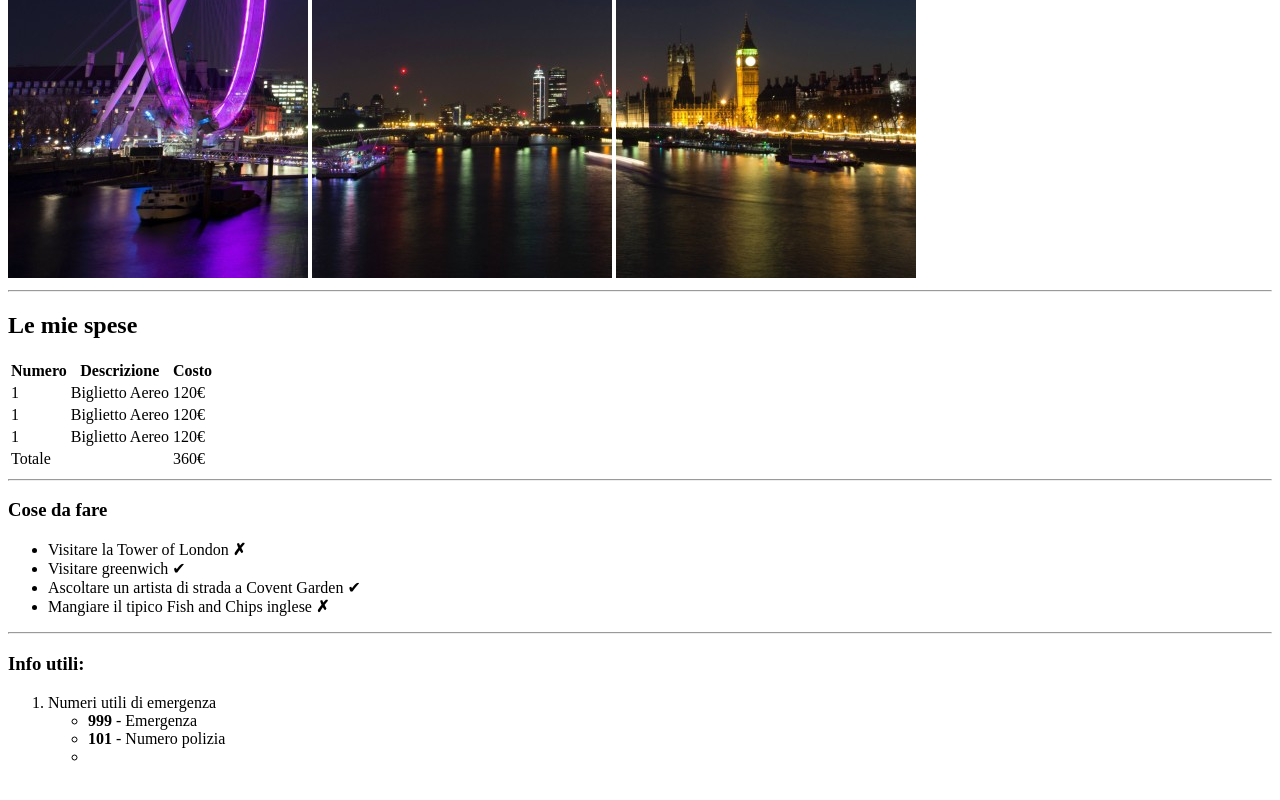
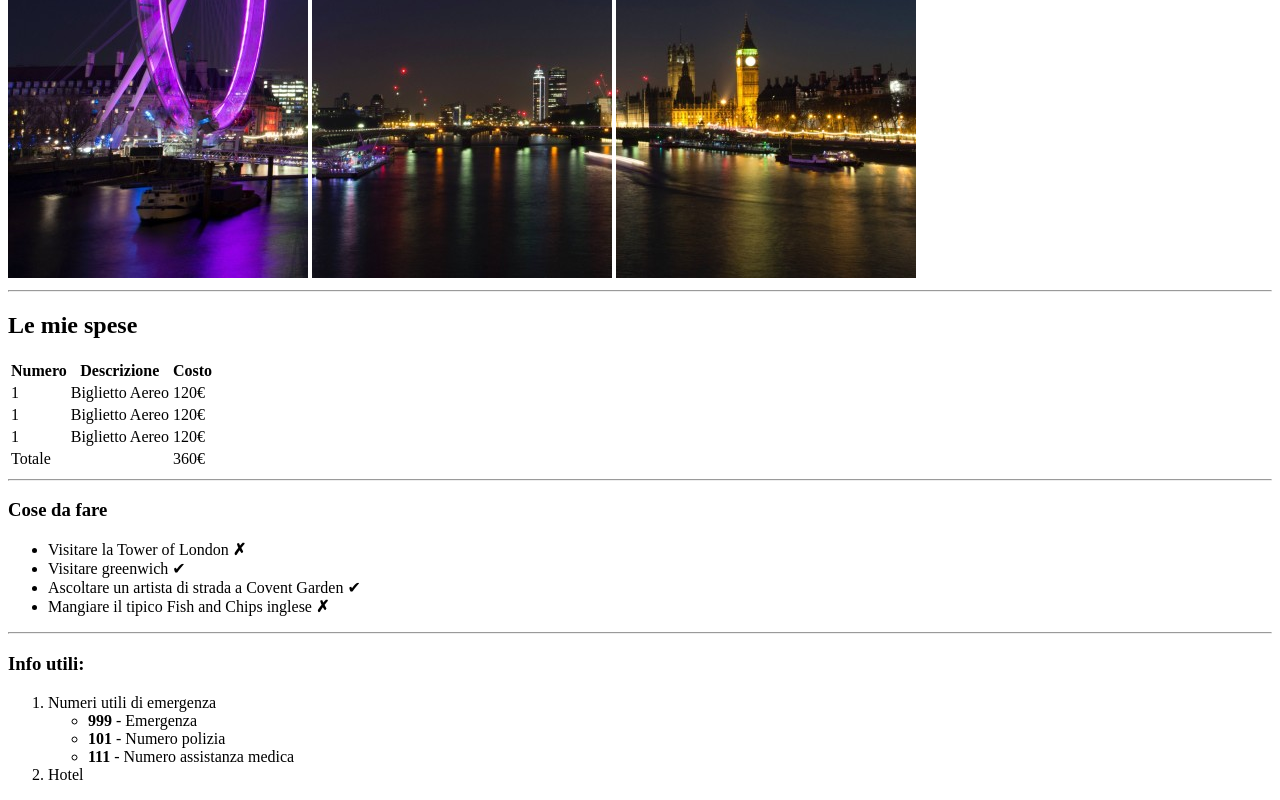
Before and after one commit to Ferlo94/html-london-trip, a plain HTML site: page index.html in a window 1280 px wide. Shown: the part 402-1202 px from the top of the page. Drawn offline with Linux system fonts and the light colour scheme.

Commit message:
inizio elenco puntato 2

```diff
--- a/index.html
+++ b/index.html
@@ -77,8 +77,9 @@
                         <ul>
                             <li><strong>999</strong> - Emergenza</li>
                             <li><strong>101</strong> - Numero polizia</li>
-                            <li></li>
+                            <li><strong>111</strong> - Numero assistanza medica</li>
                         </ul>
+                    <li>Hotel</li>
 
                 </ol>
             </section>
```
